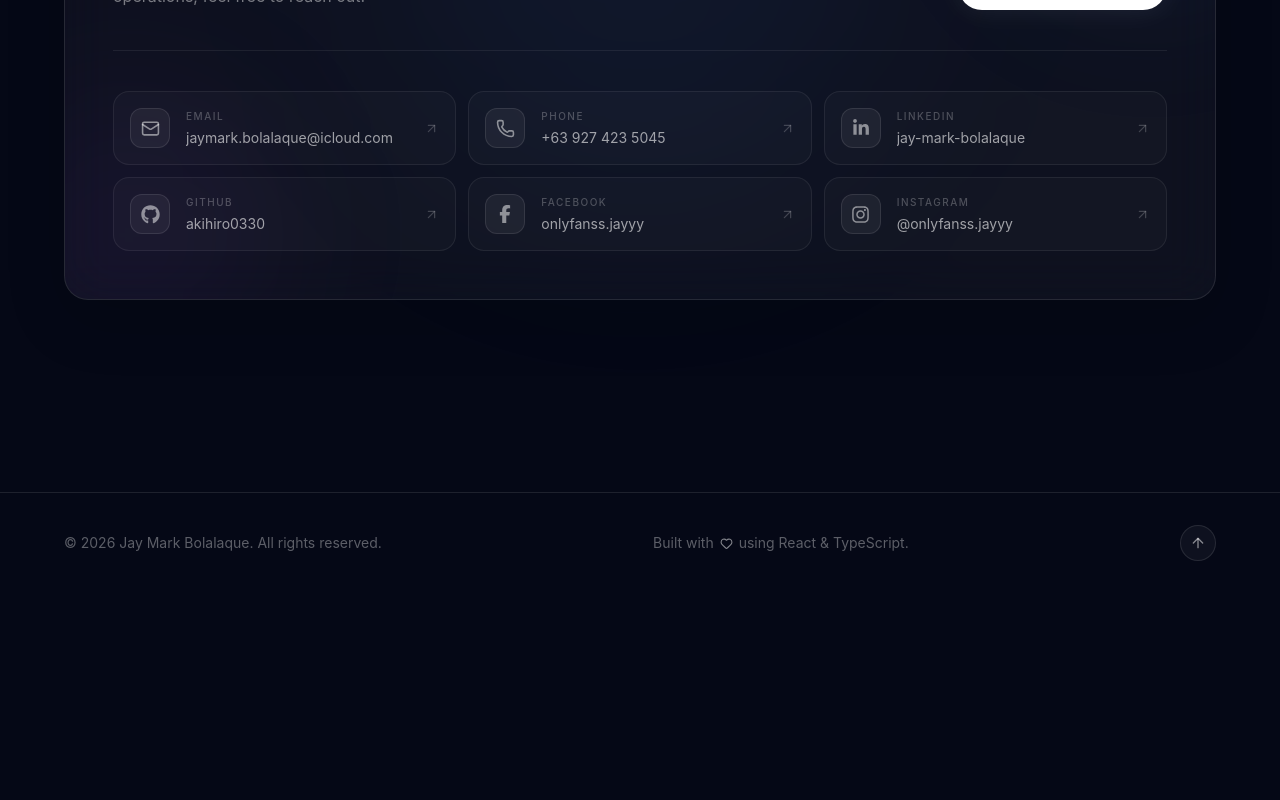
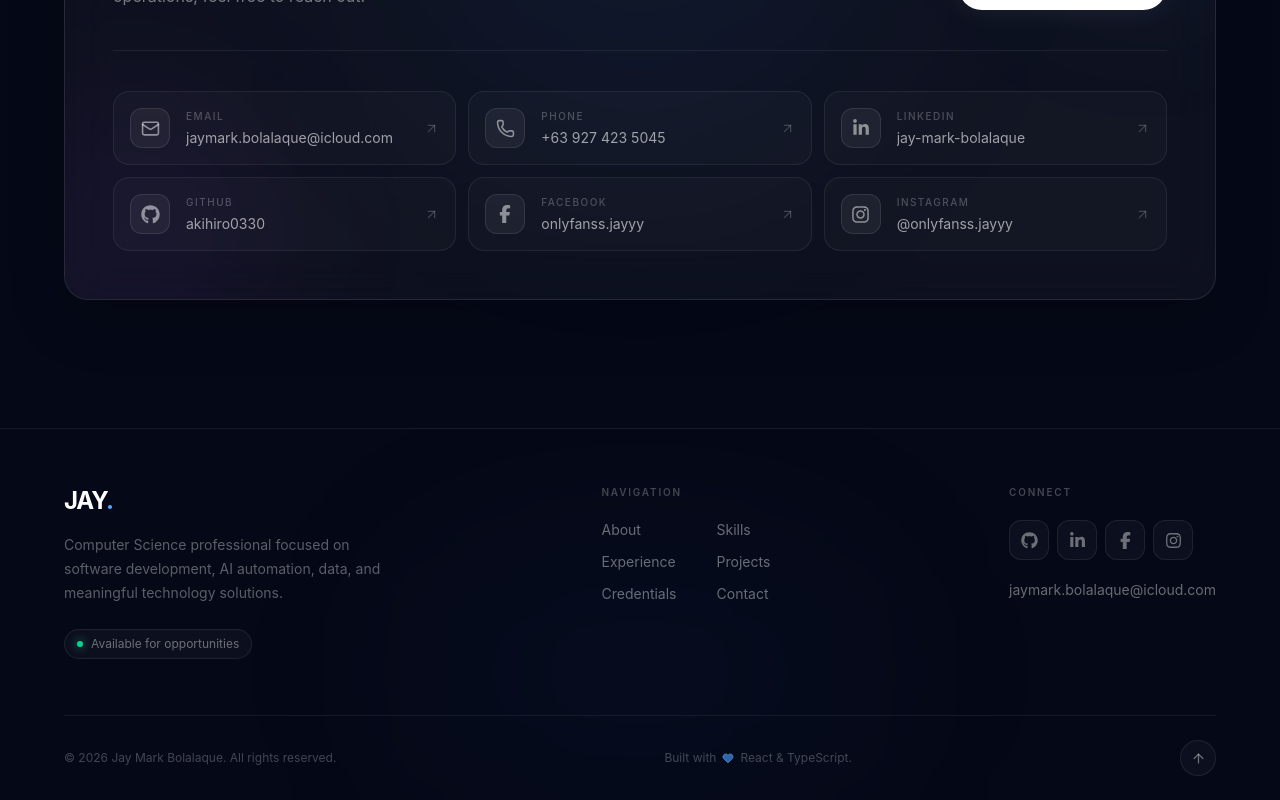
Before and after one commit to akihiro0330/jaymark-portfolio, a React (Vite) app: page / in a window 1280 px wide. Shown: the part 9977-10777 px from the top of the page. Before the commit the page ends 10570 px from the top, so only its background shows below. Built offline with nearby package versions, Linux system fonts and the light colour scheme.

Commit message:
Polish portfolio footer

```diff
--- a/src/components/layout/Footer.tsx
+++ b/src/components/layout/Footer.tsx
@@ -1,23 +1,305 @@
-import { ArrowUp, Heart } from "lucide-react";
+import { motion } from "framer-motion";
+import {
+  ArrowUp,
+  Heart,
+} from "lucide-react";
+import {
+  FaFacebookF,
+  FaGithub,
+  FaInstagram,
+  FaLinkedinIn,
+} from "react-icons/fa6";
+
+const socialLinks = [
+  {
+    label: "GitHub",
+    href: "https://github.com/akihiro0330",
+    icon: FaGithub,
+  },
+  {
+    label: "LinkedIn",
+    href: "https://www.linkedin.com/in/jay-mark-bolalaque-/",
+    icon: FaLinkedinIn,
+  },
+  {
+    label: "Facebook",
+    href: "https://www.facebook.com/onlyfanss.jayyy",
+    icon: FaFacebookF,
+  },
+  {
+    label: "Instagram",
+    href: "https://www.instagram.com/onlyfanss.jayyy",
+    icon: FaInstagram,
+  },
+];
+
+const navigationLinks = [
+  { label: "About", href: "#about" },
+  { label: "Skills", href: "#skills" },
+  { label: "Experience", href: "#experience" },
+  { label: "Projects", href: "#projects" },
+  { label: "Credentials", href: "#credentials" },
+  { label: "Contact", href: "#contact" },
+];
 
 export default function Footer() {
   const currentYear = new Date().getFullYear();
 
+  const scrollToTop = () => {
+    window.scrollTo({
+      top: 0,
+      behavior: "smooth",
+    });
+  };
+
   return (
-    <footer className="border-t border-white/10 px-6 py-8">
-      <div className="mx-auto flex max-w-6xl flex-col items-center justify-between gap-5 text-sm text-white/35 sm:flex-row">
+    <footer className="relative overflow-hidden border-t border-white/[0.07] px-6">
+
+      {/* Ambient Aurora */}
+      <div
+        aria-hidden="true"
+        className="
+          pointer-events-none
+          absolute
+          bottom-0
+          left-1/2
+          h-64
+          w-[500px]
+          -translate-x-1/2
+          rounded-full
+          bg-blue-500/[0.04]
+          blur-[100px]
+        "
+      />
+
+      <div className="relative mx-auto max-w-6xl">
+
+        {/* Main Footer */}
+        <div
+          className="
+            flex
+            flex-col
+            gap-12
+            py-14
+            md:flex-row
+            md:items-start
+            md:justify-between
+          "
+        >
+
+          {/* Brand */}
+          <div className="max-w-sm">
+
+            <motion.a
+              href="#"
+              onClick={(event) => {
+                event.preventDefault();
+                scrollToTop();
+              }}
+              whileHover={{ y: -2 }}
+              className="
+                inline-block
+                text-2xl
+                font-bold
+                tracking-[-0.05em]
+                text-white
+              "
+            >
+              JAY<span className="text-blue-400">.</span>
+            </motion.a>
+
+            <p
+              className="
+                mt-4
+                max-w-xs
+                text-sm
+                leading-6
+                text-white/35
+              "
+            >
+              Computer Science professional focused on software development,
+              AI automation, data, and meaningful technology solutions.
+            </p>
+
+            {/* Availability */}
+            <div
+              className="
+                mt-6
+                inline-flex
+                items-center
+                gap-2
+                rounded-full
+                border
+                border-white/[0.08]
+                bg-white/[0.03]
+                px-3
+                py-1.5
+                text-xs
+                text-white/40
+              "
+            >
+              <span
+                className="
+                  h-1.5
+                  w-1.5
+                  rounded-full
+                  bg-emerald-400
+                  shadow-[0_0_10px_rgba(52,211,153,0.7)]
+                "
+              />
+
+              Available for opportunities
+            </div>
+          </div>
+
+          {/* Navigation */}
+          <div>
+            <p
+              className="
+                text-[10px]
+                font-semibold
+                uppercase
+                tracking-[0.18em]
+                text-white/25
+              "
+            >
+              Navigation
+            </p>
+
+            <nav className="mt-5 grid grid-cols-2 gap-x-10 gap-y-3">
+              {navigationLinks.map((link) => (
+                <a
+                  key={link.label}
+                  href={link.href}
+                  className="
+                    text-sm
+                    text-white/40
+                    transition-colors
+                    duration-300
+                    hover:text-white
+                  "
+                >
+                  {link.label}
+                </a>
+              ))}
+            </nav>
+          </div>
+
+          {/* Socials */}
+          <div>
+            <p
+              className="
+                text-[10px]
+                font-semibold
+                uppercase
+                tracking-[0.18em]
+                text-white/25
+              "
+            >
+              Connect
+            </p>
+
+            <div className="mt-5 flex gap-2">
+              {socialLinks.map((social) => {
+                const Icon = social.icon;
+
+                return (
+                  <motion.a
+                    key={social.label}
+                    href={social.href}
+                    target="_blank"
+                    rel="noopener noreferrer"
+                    aria-label={social.label}
+                    whileHover={{
+                      y: -3,
+                    }}
+                    whileTap={{
+                      scale: 0.95,
+                    }}
+                    className="
+                      flex
+                      h-10
+                      w-10
+                      items-center
+                      justify-center
+                      rounded-xl
+                      border
+                      border-white/[0.08]
+                      bg-white/[0.03]
+                      text-white/40
+                      transition-all
+                      duration-300
+                      hover:border-white/[0.15]
+                      hover:bg-white/[0.07]
+                      hover:text-white
+                    "
+                  >
+                    <Icon size={17} />
+                  </motion.a>
+                );
+              })}
+            </div>
+
+            <a
+              href="mailto:jaymark.bolalaque@icloud.com"
+              className="
+                mt-5
+                inline-block
+                text-sm
+                text-white/40
+                transition-colors
+                duration-300
+                hover:text-white
+              "
+            >
+              jaymark.bolalaque@icloud.com
+            </a>
+          </div>
+        </div>
+
+        {/* Bottom Divider */}
+        <div className="h-px bg-white/[0.07]" />
+
+        {/* Bottom Bar */}
+        <div
+          className="
+            flex
+            flex-col
+            gap-5
+            py-6
+            text-xs
+            text-white/25
+            sm:flex-row
+            sm:items-center
+            sm:justify-between
+          "
+        >
+          {/* Copyright */}
           <p>
             © {currentYear} Jay Mark Bolalaque. All rights reserved.
           </p>
 
+          {/* Built With */}
           <p className="flex items-center gap-1.5">
             Built with
-          <Heart size={13} className="text-white/50" />
-          using React & TypeScript.
+            <Heart
+              size={12}
+              className="text-blue-400/60"
+              fill="currentColor"
+            />
+            React & TypeScript.
           </p>
 
-        <a
-          href="#"
+          {/* Back to Top */}
+          <motion.button
+            type="button"
+            onClick={scrollToTop}
+            whileHover={{
+              y: -3,
+            }}
+            whileTap={{
+              scale: 0.95,
+            }}
             aria-label="Back to top"
             className="
               flex
@@ -25,20 +307,23 @@ export default function Footer() {
               w-9
               items-center
               justify-center
+              self-start
               rounded-full
               border
-            border-white/10
-            bg-white/[0.04]
-            text-white/50
+              border-white/[0.08]
+              bg-white/[0.03]
+              text-white/40
               transition-all
               duration-300
-            hover:-translate-y-1
-            hover:bg-white/10
+              hover:border-white/[0.15]
+              hover:bg-white/[0.08]
               hover:text-white
+              sm:self-auto
             "
           >
-          <ArrowUp size={16} />
-        </a>
+            <ArrowUp size={15} />
+          </motion.button>
+        </div>
       </div>
     </footer>
   );
--- a/src/components/sections/Contact.tsx
+++ b/src/components/sections/Contact.tsx
@@ -363,30 +363,6 @@ export default function Contact() {
             </div>
           </GlassCard>
         </motion.div>
-
-        {/* Footer */}
-        <motion.div
-          initial={{ opacity: 0 }}
-          whileInView={{ opacity: 1 }}
-          viewport={{ once: true }}
-          transition={{
-            duration: 0.7,
-            delay: 0.3,
-          }}
-          className="
-            mt-16
-            flex
-            flex-col
-            items-center
-            justify-between
-            gap-4
-            text-center
-            sm:flex-row
-            sm:text-left
-          "
-        >
-
-        </motion.div>
       </div>
     </section>
   );
```
Lines whose indentation alone changed are shown as unchanged.
